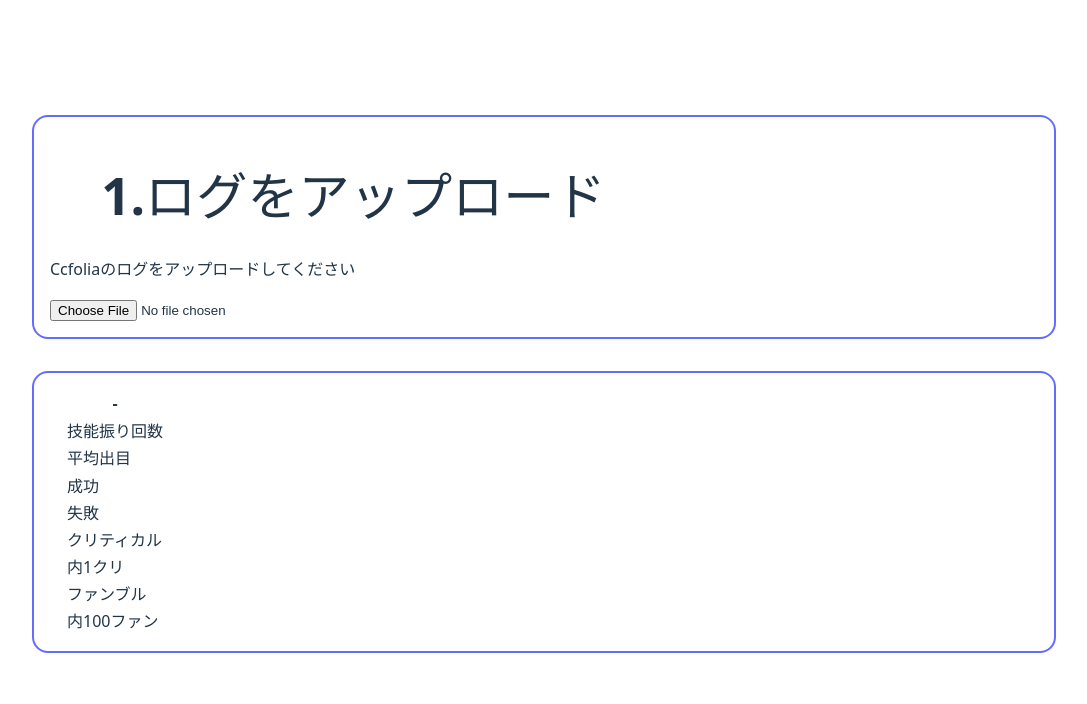
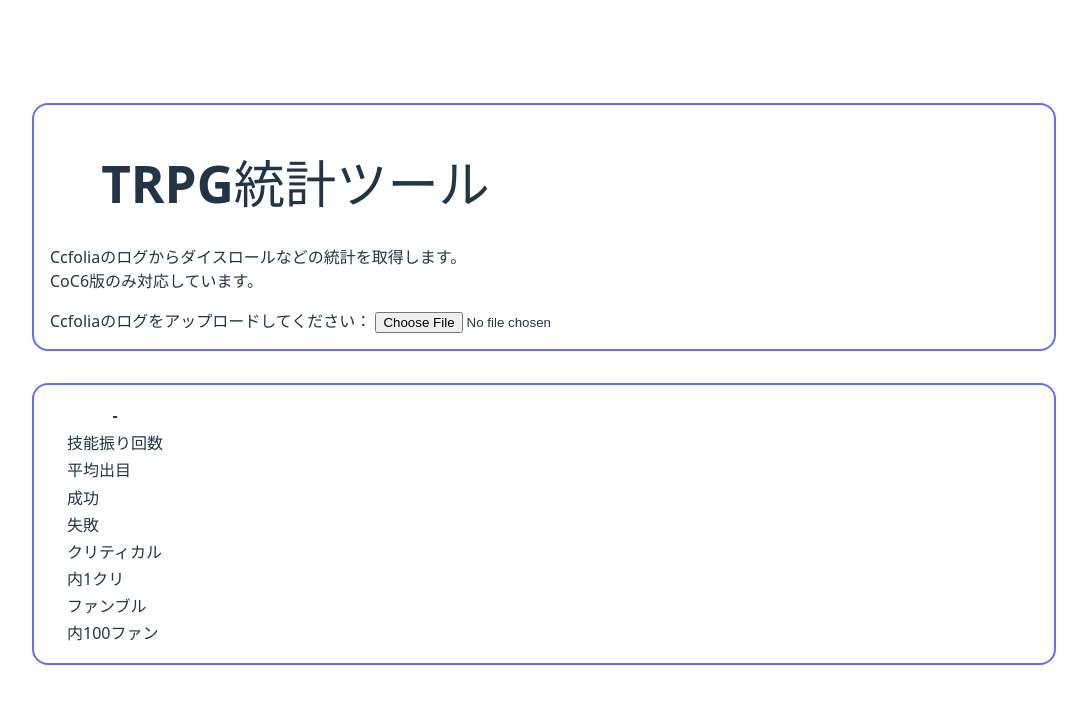
Before and after one commit to tukasa0001/DiceStats, a React (Vite) app: page / in a window 1280 px wide. Shown: the top 704 px of the page, without its empty margins (96-1183 px from the left). Built offline with nearby package versions, Linux system fonts and the light colour scheme.

Commit message:
UploadFormの表示を修正

```diff
--- a/src/UploadForm.tsx
+++ b/src/UploadForm.tsx
@@ -33,9 +33,13 @@ const UploadForm: FC = () => {
 
     return (
         <div className="card">
-            <h1>1.ログをアップロード</h1>
-            <p>Ccfoliaのログをアップロードしてください</p>
+            <h1>TRPG統計ツール</h1>
+            <p>
+                Ccfoliaのログからダイスロールなどの統計を取得します。<br />
+                CoC6版のみ対応しています。
+            </p>
             <form>
+                <label>Ccfoliaのログをアップロードしてください： </label>
                 <input type="file" accept=".html,.htm" onChange={e => {
                     if (e.target.files != null) {
                         const file = e.target.files[0];
```
